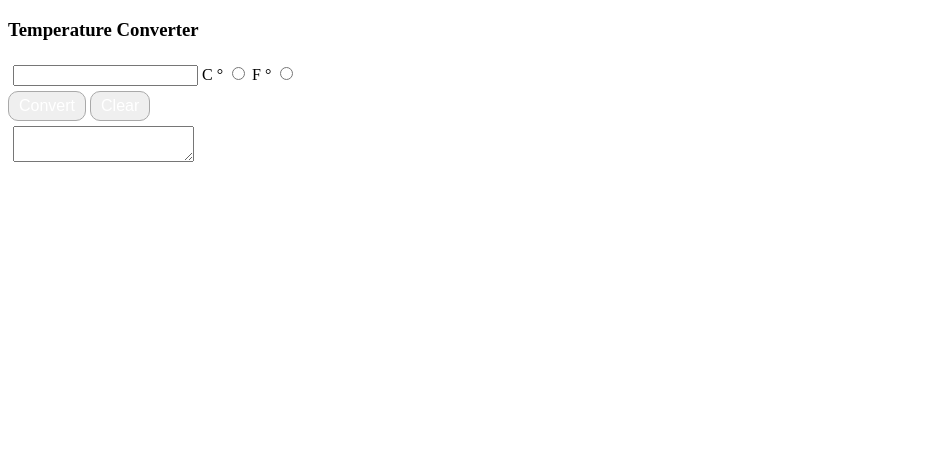
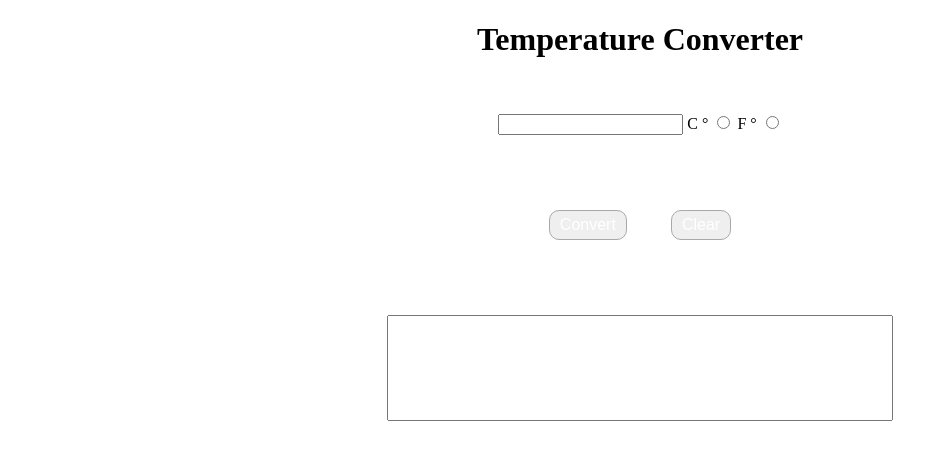
Before and after one commit to lsimmons1832/converter, a plain HTML site: page index.html in a window 1280 px wide. Shown: the whole page, without its empty margins (0-948 px from the left). Drawn offline with Linux system fonts and the light colour scheme.

Commit message:
assignment complete

```diff
--- a/index.html
+++ b/index.html
@@ -5,14 +5,14 @@
 	<link rel="stylesheet" type="text/css" href="main.css">
 </head>
 <body>
-<h3>Temperature Converter</h3>
+<h1>Temperature Converter</h1>
 	<div class="main">
 		<input type="text" id="userInput" name="inputTemp">
-		<label for="Celsius">C &deg;</label>
-		<input type="radio" id="celsius" name="conversion">
-		<label for="Fahrenheit">F &deg;</label>
-		<input type="radio" id="fahrenheit" name="conversion">
-		</div>
+			<label for="Celsius">C &deg;</label>
+			<input type="radio" id="celsius" name="conversion">
+			<label for="Fahrenheit">F &deg;</label>
+			<input type="radio" id="fahrenheit" name="conversion">
+	</div>
 	<div>
 		<button id="convert" name="button" >Convert</button>
 		<button id="clear" name="button">Clear</button>
--- a/main.css
+++ b/main.css
@@ -10,6 +10,14 @@
 	color: blue;
 }
 
+h1 {
+    text-align: center;
+}
+
+body {
+    text-align: center;
+}
+
 button {
     background-color: steelgray; /* Green */
     border: 1px solid darkgray;
@@ -20,11 +28,20 @@ button {
     text-decoration: none;
     display: inline-block;
     font-size: 16px;
+    margin: 20px;
 }
 .main {
 	padding: 5px;
+    margin: 50px;
 }
 
 .answer {
 	padding: 5px;
+    margin: 50px;
 }
+
+textarea {
+    resize: none;
+    width: 500px;
+    height: 100px;
+}
```
